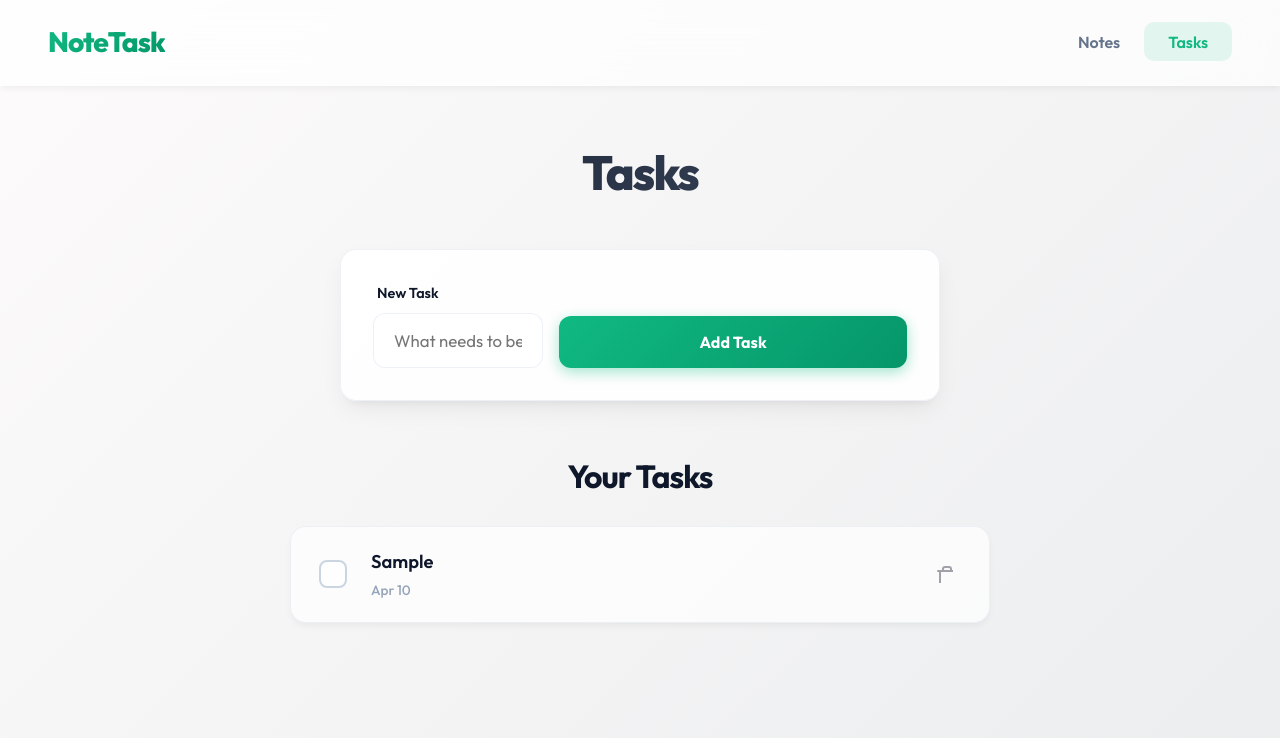
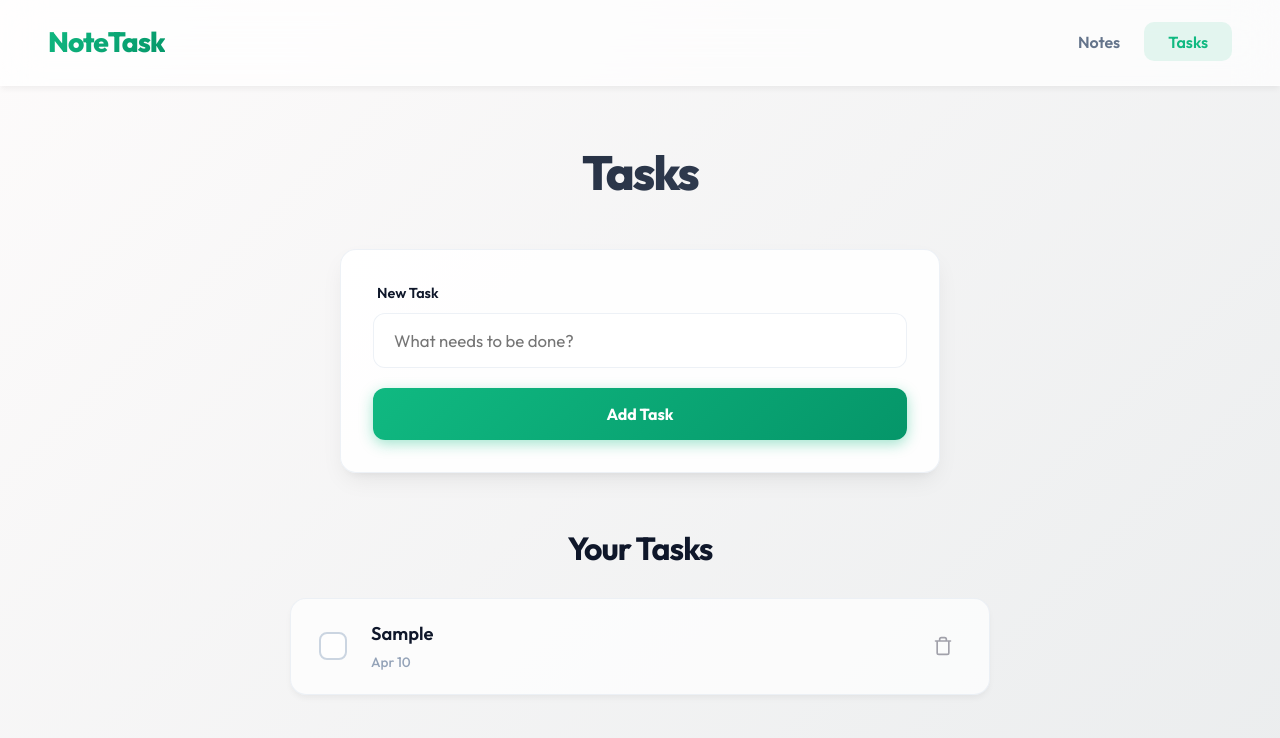
Before and after one commit to Roshann78/todo-notes-app, a React app in the folder frontend/: page /tasks in a window 1280 px wide. Both pictures are taken after typing "Sample" into the empty fields and a click on the button "Add Task". Shown: the top 738 px of the page. Built offline with nearby package versions, Linux system fonts and the light colour scheme; the HTML template or start-up script is replaced by a standard one.

Commit message:
random ui changes

```diff
--- a/frontend/src/components/NoteCard.jsx
+++ b/frontend/src/components/NoteCard.jsx
@@ -17,7 +17,7 @@
           className="btn-delete"
           title="Delete note"
         >
-          <svg width="18" height="18" fill="none" stroke="currentColor" strokeWidth="2" strokeLinecap="round" strokeLinejoin="round">
+          <svg width="20" height="20" viewBox="0 0 24 24" fill="none" stroke="currentColor" strokeWidth="2" strokeLinecap="round" strokeLinejoin="round">
             <path d="M3 6h18M19 6v14a2 2 0 01-2 2H7a2 2 0 01-2-2V6m3 0V4a2 2 0 012-2h4a2 2 0 012 2v2"></path>
           </svg>
         </button>
--- a/frontend/src/components/TaskItem.jsx
+++ b/frontend/src/components/TaskItem.jsx
@@ -24,7 +24,7 @@
         title="Delete task"
         style={{ marginLeft: '1rem' }}
       >
-        <svg width="18" height="18" fill="none" stroke="currentColor" strokeWidth="2" strokeLinecap="round" strokeLinejoin="round">
+        <svg width="20" height="20" viewBox="0 0 24 24" fill="none" stroke="currentColor" strokeWidth="2" strokeLinecap="round" strokeLinejoin="round">
           <path d="M3 6h18M19 6v14a2 2 0 01-2 2H7a2 2 0 01-2-2V6m3 0V4a2 2 0 012-2h4a2 2 0 012 2v2"></path>
         </svg>
       </button>
--- a/frontend/src/index.css
+++ b/frontend/src/index.css
@@ -154,12 +154,11 @@
 /* Form specific overrides */
 .task-form {
   display: flex;
-  gap: 1rem;
-  align-items: flex-end;
+  flex-direction: column;
+  gap: 1.25rem;
 }
 .task-form .input-group {
   margin: 0;
-  flex-grow: 1;
 }
 
 /* Lists and Cards */
```
